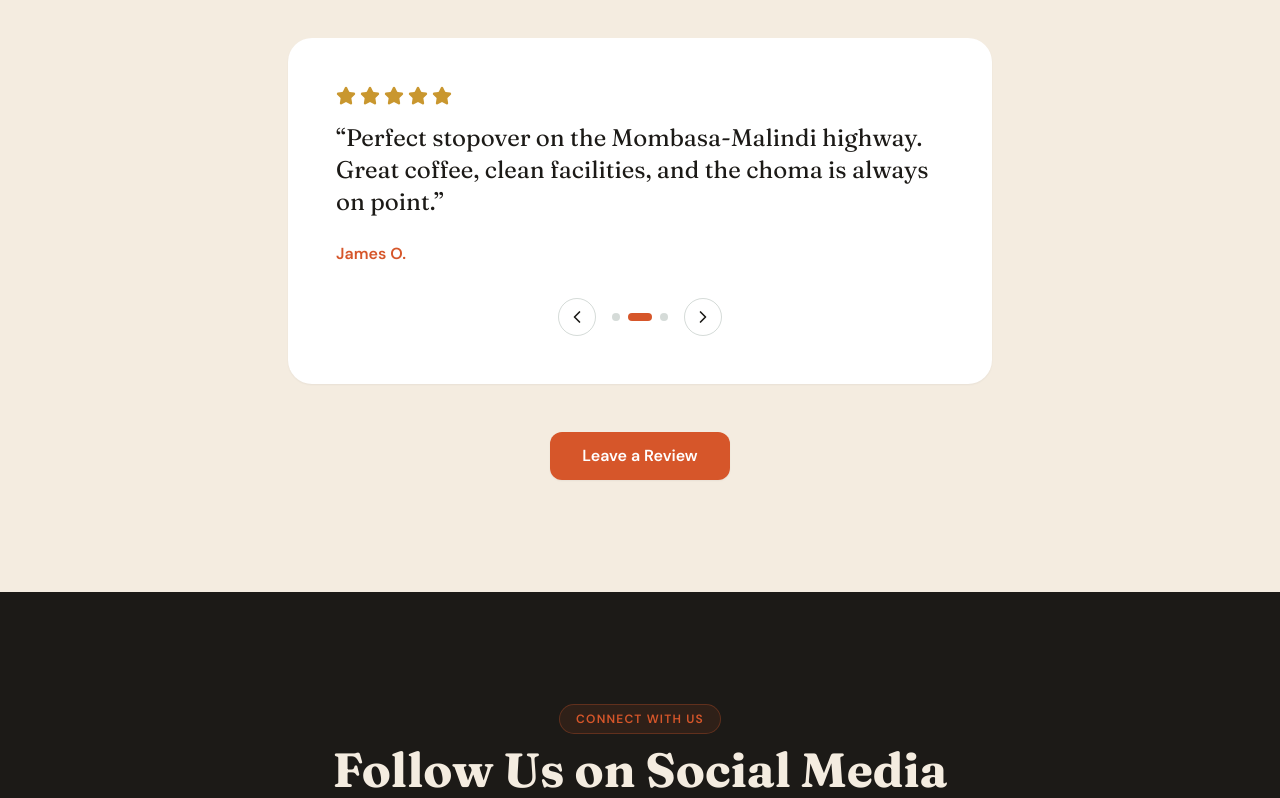
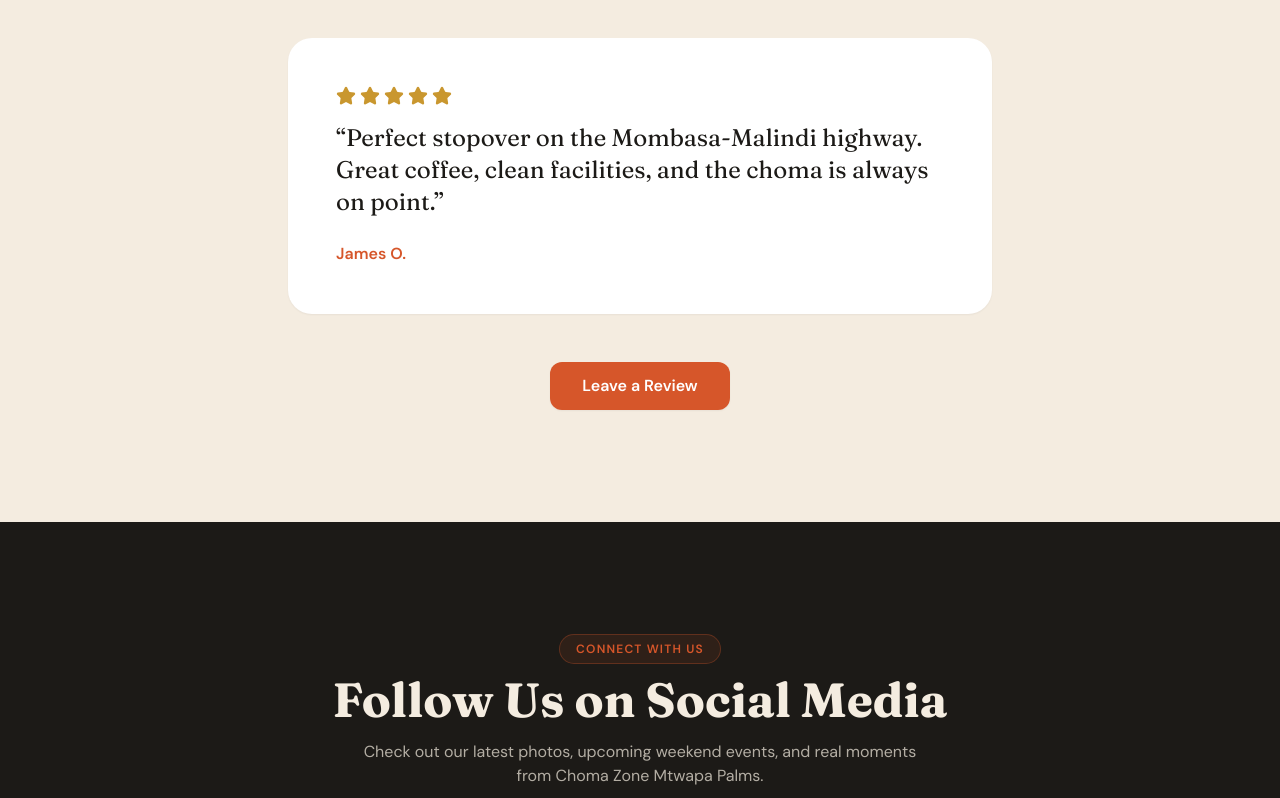
Before and after one commit to kivevo/mtwapa-choma-zone, a Next.js app: page / in a window 1280 px wide. Shown: the part 8949-9747 px from the top of the page. Built offline with nearby package versions, Linux system fonts and the light colour scheme; no server answers; the database is empty.

Commit message:
style: remove navigation arrows and pagination dots from testimonials section

```diff
--- a/components/sections/testimonials.tsx
+++ b/components/sections/testimonials.tsx
@@ -74,45 +74,7 @@
           </blockquote>
           <p className="mt-6 font-semibold text-ember">{t.customer_name}</p>
 
-          {testimonials.length > 1 && (
-            <div className="mt-8 flex items-center justify-center gap-4">
-              <button
-                type="button"
-                onClick={() =>
-                  setCurrent(
-                    (c) => (c - 1 + testimonials.length) % testimonials.length
-                  )
-                }
-                className="rounded-full border border-palm/20 p-2 hover:bg-palm/5"
-                aria-label="Previous testimonial"
-              >
-                <ChevronLeft className="h-5 w-5" />
-              </button>
-              <div className="flex gap-2">
-                {testimonials.map((_, i) => (
-                  <button
-                    key={i}
-                    type="button"
-                    onClick={() => setCurrent(i)}
-                    className={`h-2 rounded-full transition-all ${
-                      i === current ? "w-6 bg-ember" : "w-2 bg-palm/20"
-                    }`}
-                    aria-label={`Go to testimonial ${i + 1}`}
-                  />
-                ))}
-              </div>
-              <button
-                type="button"
-                onClick={() =>
-                  setCurrent((c) => (c + 1) % testimonials.length)
-                }
-                className="rounded-full border border-palm/20 p-2 hover:bg-palm/5"
-                aria-label="Next testimonial"
-              >
-                <ChevronRight className="h-5 w-5" />
-              </button>
-            </div>
-          )}
+
         </div>
 
         <div className="mt-12 text-center">
```
